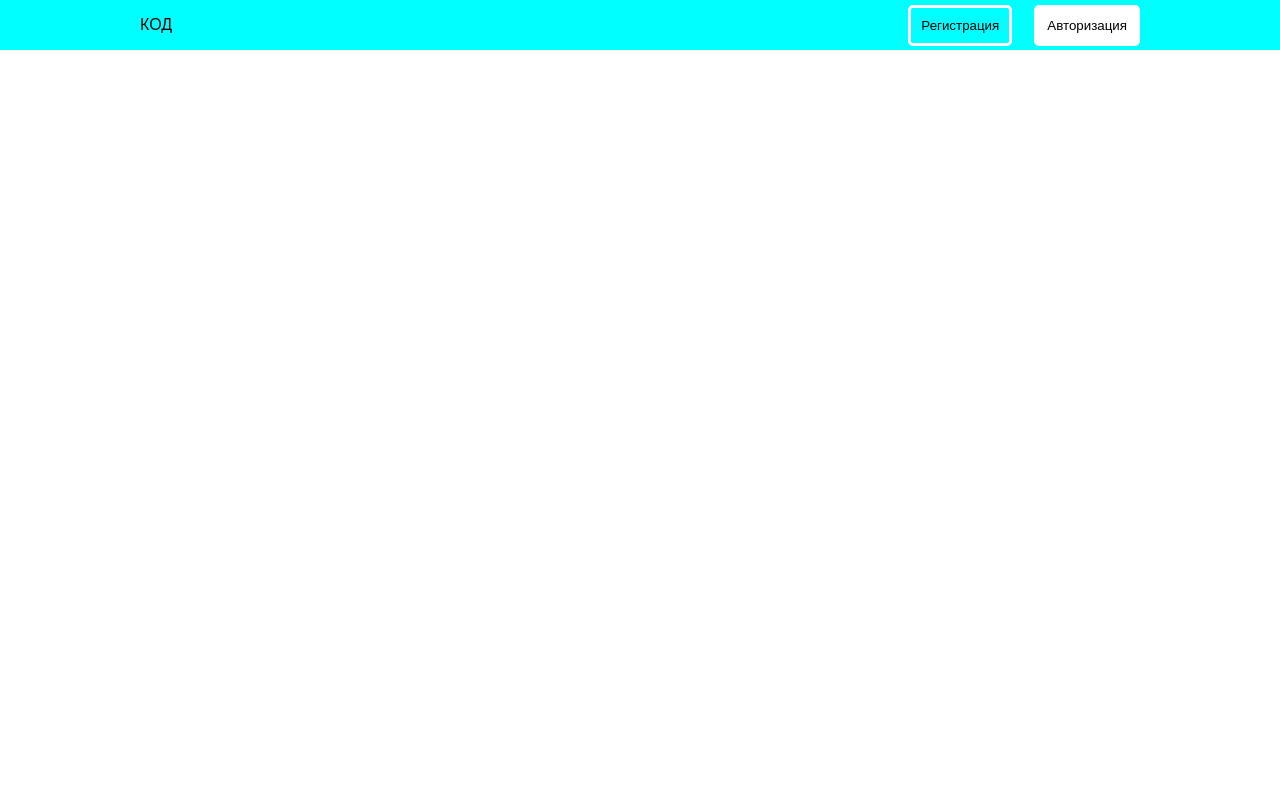
After one commit to Welcome-Stasic/Project_code, a PHP site: page /patch/header_index.php in a window 1280 px wide. The commit adds this page. Run offline with PHP 8.4, Linux system fonts and the light colour scheme.

Commit message:
исправлеениее багов

```diff
--- a/application/auth.php
+++ b/application/auth.php
@@ -13,7 +13,7 @@
         <img src="../assets/form_reg/logo.png" alt="код" width="100px" height="43px">
         <h1 id="form-title">Авторизация</h1>
 
-        <form action="auth.php" method="GET">
+        <form action="auth.php" method="POST">
             <div class="form-group">
                 <label for="email">E-mail</label>
                 <input type="email" name="email" required>
--- a/application/db/authUsers.php
+++ b/application/db/authUsers.php
@@ -1,9 +1,9 @@
 <?php
 include("db/db.php");
 session_start();
-if ($_SERVER["REQUEST_METHOD"] == "GET") {
-    $email = !empty($_GET['email']) ? $conn->real_escape_string(trim($_GET['email'])) : null;
-    $password = !empty($_GET['password']) ? $conn->real_escape_string(trim($_GET['password'])) : null;
+if ($_SERVER["REQUEST_METHOD"] == "POST") {
+    $email = !empty($_POST['email']) ? $conn->real_escape_string(trim($_POST['email'])) : null;
+    $password = !empty($_POST['password']) ? $conn->real_escape_string(trim($_POST['password'])) : null;
 
     $query = "SELECT * FROM users WHERE email = '$email'";
     $result = $conn->query($query);
--- a/application/db/db.php
+++ b/application/db/db.php
@@ -1,5 +1,9 @@
 <?php
-$conn = new mysqli("localhost", "root", "", "auth");
+$hostname = "MySQL-8.0";
+$username = "root";
+$password = "";
+$database = "auth";
+$conn = new mysqli($hostname, $username, $password, $database);
 
 if ($conn->connect_error) {
 
--- a/application/registration.php
+++ b/application/registration.php
@@ -15,7 +15,7 @@
             <h1>
                 Регистрация
             </h1>
-            <form action="registration.php" method="GET">
+            <form action="registration.php" method="POST">
                 <div class="form-group">
                     <label for="username">Имя</label>
                     <input type="text" name="username" required>
--- /dev/null
+++ b/css/header_indeex.css
@@ -0,0 +1,52 @@
+* {
+    margin: 0;
+    box-sizing: content-box;
+}
+body {
+    font-family: Arial, Helvetica, sans-serif;
+}
+header {
+background-color: aqua;
+    width: 100%;
+    height: 50px;
+
+}
+.container_header {
+    height: 50px;
+    display: flex;
+    flex-direction: row;
+    justify-content: space-between;
+    align-items: center;
+    gap: 22px;
+    margin: 0px 140px;
+}
+nav ul li {
+    list-style: none;
+}
+nav ul {
+    display: flex;
+    flex-direction: row;
+    gap: 22px;
+}
+nav ul li form .button--reg_header {
+    cursor: pointer;
+    background-color: aqua;
+    border: 3px solid #FFFFFF;
+    padding: 10px;
+    border-radius: 5px;
+}
+nav ul li form .button--auth_header {
+    cursor: pointer;
+    background-color: rgb(255, 255, 255);
+    border: 3px solid #FFFFFF;
+    padding: 10px;
+    border-radius: 5px;
+}
+nav ul li form .button--auth_header:hover {
+    transform: translateY(-2px);
+    transition: 0.1s;
+}
+nav ul li form .button--reg_header:hover {
+    transform: translateY(-2px);
+    transition: 0.3s;
+}
--- /dev/null
+++ b/patch/header_index.php
@@ -0,0 +1,34 @@
+<html>
+
+<head>
+    <link rel="stylesheet" href="../css/header_indeex.css">
+</head>
+
+<body>
+    <header>
+        <div class="container_header">
+            <span>КОД</span>
+            <nav>
+                <ul>
+                    <li>
+                        <form action="application/registration.php">
+                            <label for="registation">
+                                <button href="application/registration.php"
+                                    class="button--reg_header">Регистрация</button>
+                            </label>
+                        </form>
+                    </li>
+                    <li>
+                        <form action="application/auth.php">
+                            <label for="auth">
+                                <button href="application/auth.php" class="button--auth_header">Авторизация</button>
+                            </label>
+                        </form>
+                    </li>
+                </ul>
+            </nav>
+        </div>
+    </header>
+</body>
+
+</html>
--- a/profile/members.php
+++ b/profile/members.php
@@ -11,7 +11,7 @@ if (!isset($_COOKIE['username'])) {
 
     if ($result->num_rows > 0) {
         while ($row = $result->fetch_assoc()) {
-            echo $row['avatar'], "<br><tr>" . $row['name'] . "<br><tr>" . $row['surname'] . " <br><tr>" . $row['email'] . "<br>";
+            echo $row['name'] . "<br><tr>" . $row['surname'] . " <br><tr>" . $row['email'] . "<br>";
         }
     } else {
         echo "0 результатов";
```
Also changed, not shown: application/db/Users.php (+14 -11 lines), index.php (+7 -10 lines), profile/edit.php (+14 -5 lines).
